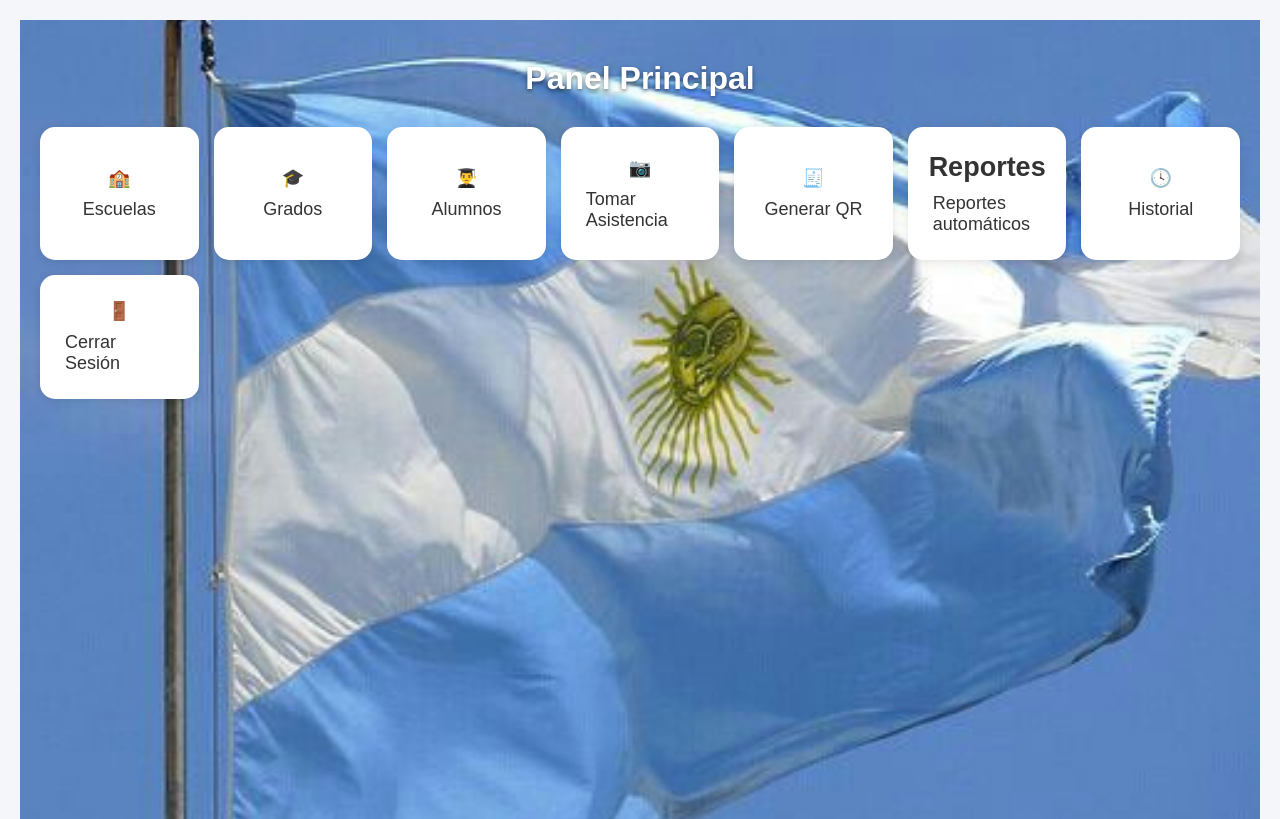
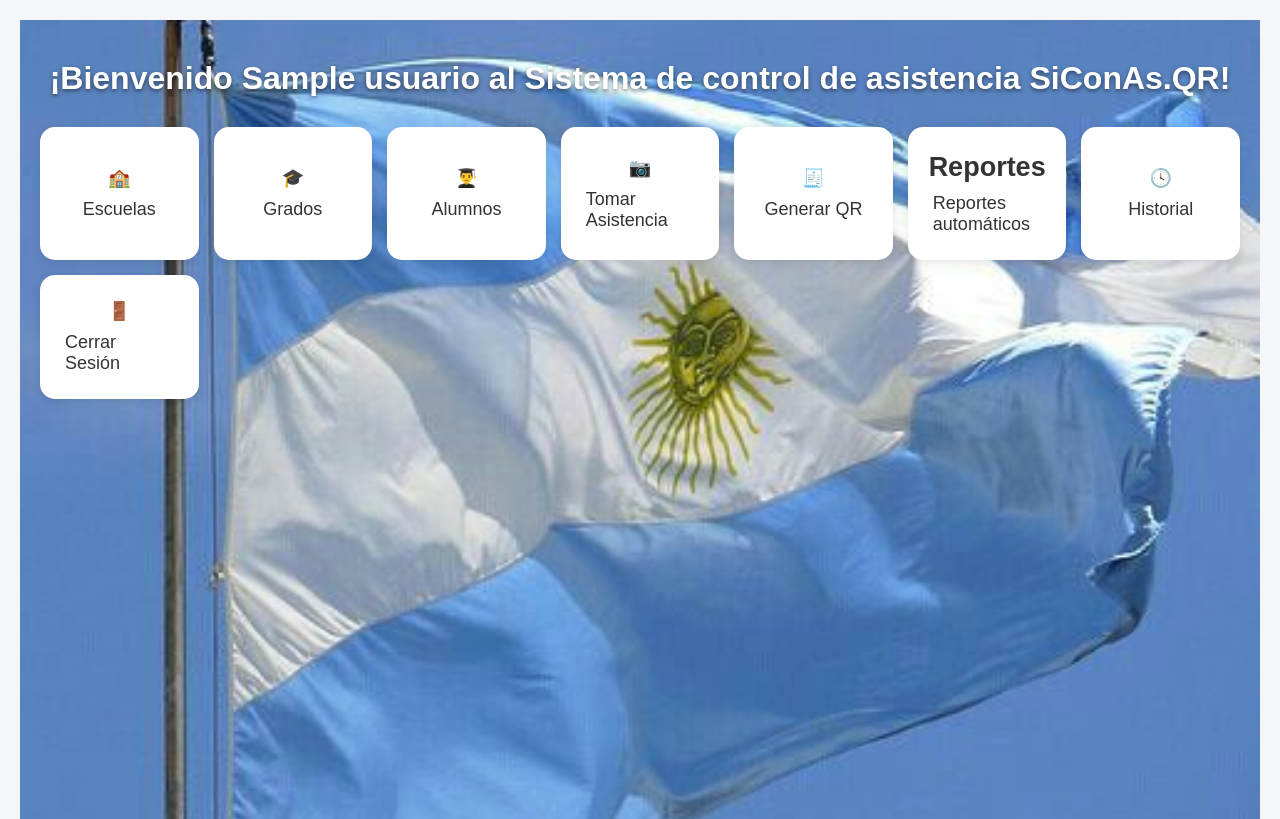
Before and after one commit to DavidAdrian2002/final_qr, a Flask app: template templates/dashboard.html in a window 1280 px wide. Shown: the top 819 px of the page. Run offline with Flask 3, Linux system fonts and the light colour scheme; the template is opened without the code that fills it: most values are stand-ins (such as "Sample title", 1, 10 or a date in 2020).

Commit message:
Cambios en la bienvenida

```diff
--- a/templates/dashboard.html
+++ b/templates/dashboard.html
@@ -8,7 +8,7 @@ Panel Principal
 <div class="dashboard-wrapper">
 
     <h1 class="page-title">
-        Panel Principal
+        ¡Bienvenido {{ usuario }} al Sistema de control de asistencia SiConAs.QR!
     </h1>
 
     <div class="menu-grid">
```
